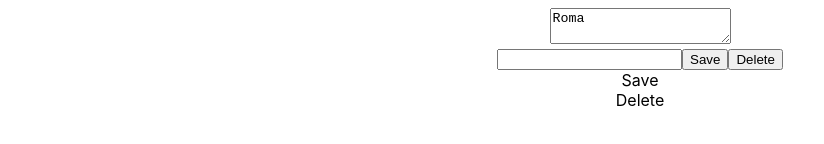
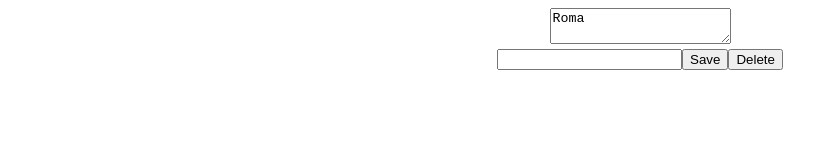
Before and after one commit to IJTINK7/js_native_dimych, a React (Create React App) app: page / in a window 1280 px wide. Shown: the part 180-324 px from the top of the page, without its empty margins (0-824 px from the left). Built offline with nearby package versions, Linux system fonts and the light colour scheme.

Commit message:
Training with event typification

```diff
--- a/src/06-callback_events/06.tsx
+++ b/src/06-callback_events/06.tsx
@@ -1,10 +1,12 @@
+import React, {MouseEvent} from "react";
 // const callback = ()=> {
 // 	alert("Hi")
 // }
 // window.setTimeout(callback,2000)
 
 export const User = () =>{
-	const deleteUser = ()=> {
+	const deleteUser = (event: MouseEvent<HTMLButtonElement>)=> {
+		console.log(event.currentTarget)
 		alert("User has been deleted")
 	}
 	const saveUser = ()=> {
@@ -24,8 +26,6 @@ export const User = () =>{
 			<input type="text"/>
 			<button onClick={saveUser}>Save</button>
 			<button onClick={deleteUser}>Delete</button>
-			<div onClick={saveUser}>Save</div>
-			<div onClick={deleteUser}>Delete</div>
 		</div>
 	)
 }
```
